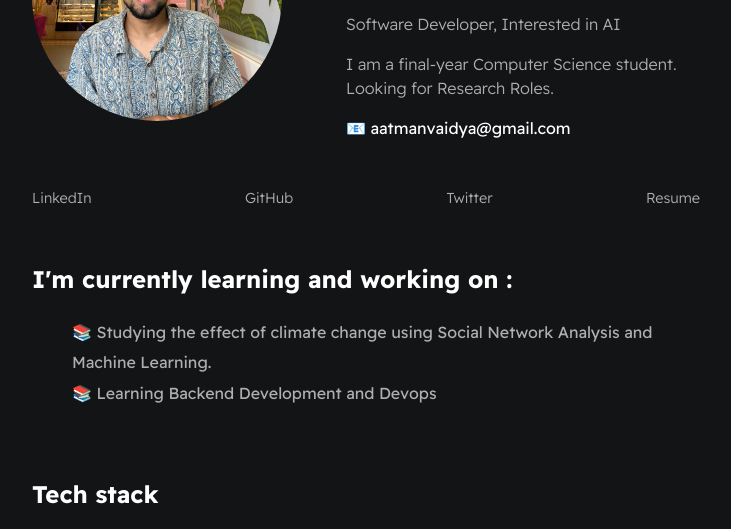
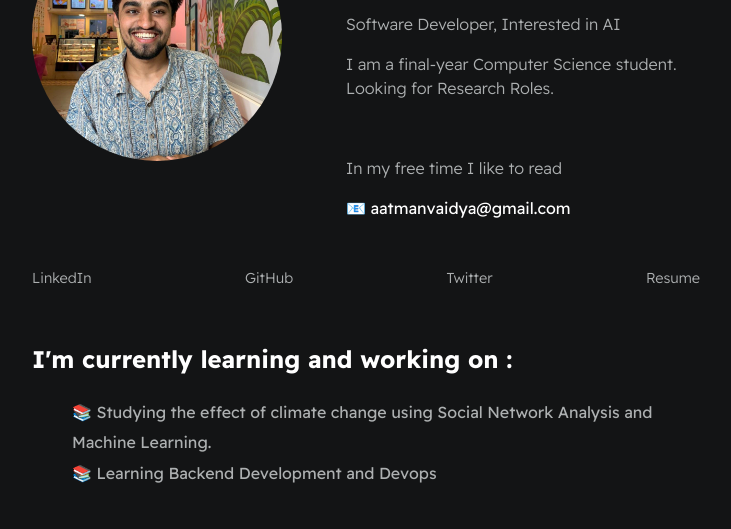
Before and after one commit to aatmanvaidya/portfolio, a plain HTML site: page index.html in a window 1280 px wide. Shown: the part 204-733 px from the top of the page, without its empty margins (274-1005 px from the left). Drawn offline with Linux system fonts and the light colour scheme.

Commit message:
changes to the bio

```diff
--- a/index.html
+++ b/index.html
@@ -20,6 +20,8 @@
                 <h1 id="user-name">Aatman Vaidya</h1>
                 <p id="bio"> Software Developer, Interested in AI</p>
                 <p id="bio">I am a final-year Computer Science student. Looking for Research Roles. </p>
+                <br>
+                <p id="bio">In my free time I like to read</p>
                 <p id="email">📧 aatmanvaidya@gmail.com </p>
             </div>
         </section>
```
